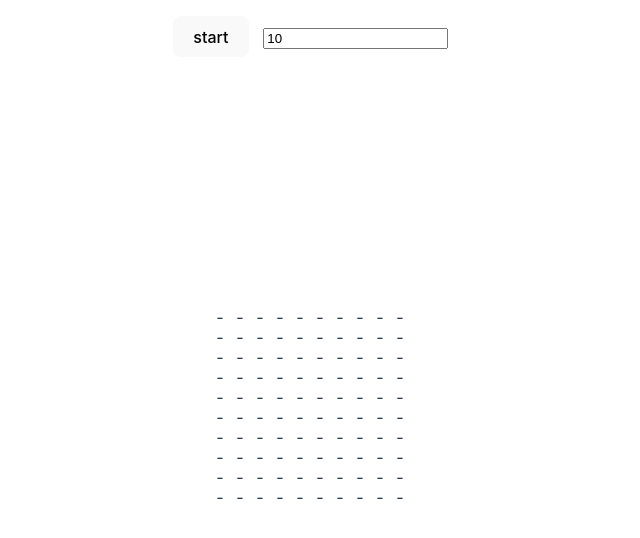
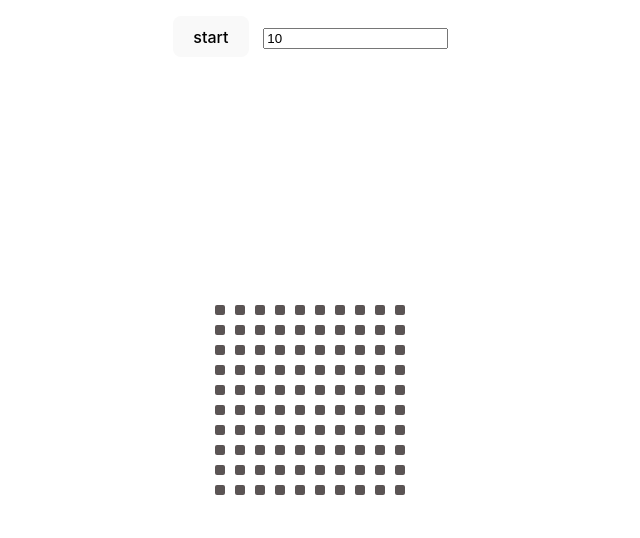
Before and after one commit to JakeBareng/conways-game-of-life, a React (Vite) app: page / in a window 1280 px wide. Shown: the top 538 px of the page, without its empty margins (330-970 px from the left). Built offline with nearby package versions, Linux system fonts and the light colour scheme.

Commit message:
styling changes

```diff
--- a/src/App.css
+++ b/src/App.css
@@ -41,12 +41,24 @@
   color: #888;
 }
 
-.cell {
+.cell-empty {
   display: flex ;
   width: 10px;
   height: 10px;
   justify-content: center;
+  background-color: rgb(91, 84, 84);
+  border-radius: 20%;
 }
+
+.cell-active {
+  display: flex ;
+  width: 10px;
+  height: 10px;
+  justify-content: center;
+  background-color: rgb(63, 42, 166);
+  border-radius: 20%;
+}
+
 .grid-container {
   display: grid;
   justify-items: center;
--- a/src/App.tsx
+++ b/src/App.tsx
@@ -1,4 +1,3 @@
-import { useState } from 'react';
 import './App.css'
 import Board from './components/board'
 
--- a/src/components/board.tsx
+++ b/src/components/board.tsx
@@ -6,7 +6,7 @@ import { checkCells } from "./util/boardUtil";
 import Cell from "./cell";
 
 function Board() {
-    let gridData = useSelector(((state: gridState) => state.grid));
+    const gridData = useSelector(((state: gridState) => state.grid));
     const dispatch = useDispatch();
     const [isRunning, setIsRunning] = useState<boolean>(false);
     const [size, setSize] = useState<number>(10);
@@ -59,7 +59,7 @@ function Board() {
         return map;
     }
 
-    let cellElements = renderGrid();
+    const cellElements = renderGrid();
     return (
         <>
 
@@ -81,6 +81,6 @@ function Board() {
 
     )
 
-};
+}
 
 export default Board;
--- a/src/components/cell.tsx
+++ b/src/components/cell.tsx
@@ -7,8 +7,8 @@ const Cell = ({ toggle, occupied } : Props) => {
     return (
         <div className="cell clickable">
         {occupied
-            ? <div onClick={toggle}> * </div>
-            : <div onClick={toggle}> - </div>
+            ? <div className="cell-active" onClick={toggle}></div>
+            : <div className="cell-empty" onClick={toggle}></div>
         }
         </div>
 
```
